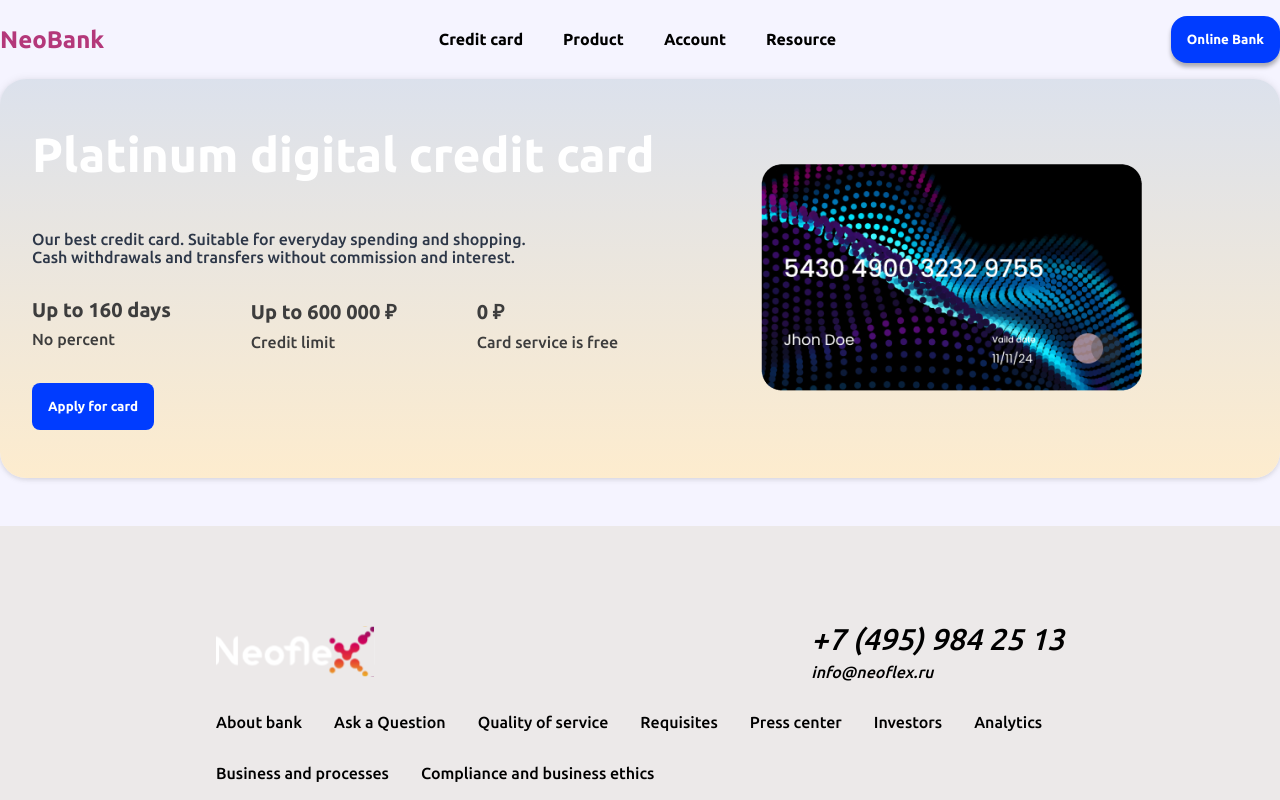
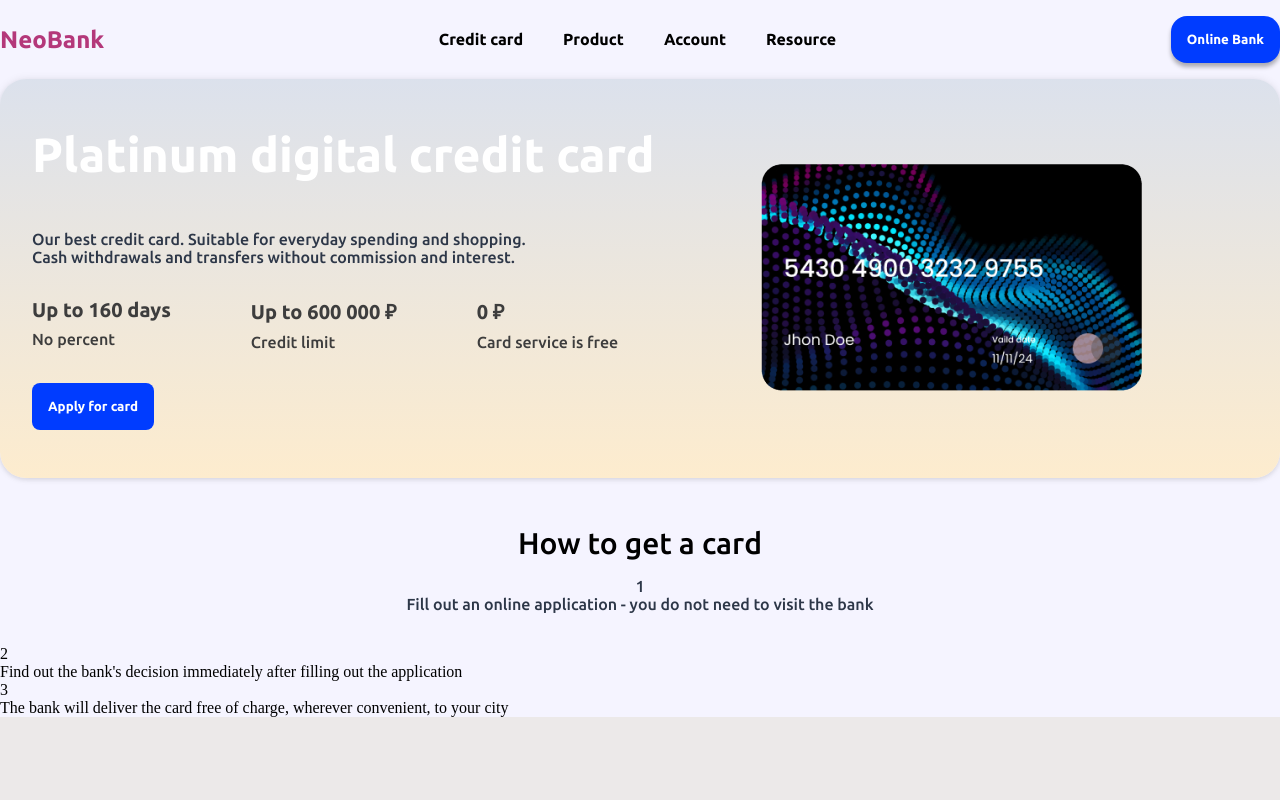
Before and after one commit to NyanLight/neoflex-project, a React (Vite) app: page /loan in a window 1280 px wide. Shown: the top 800 px of the page. Built offline with nearby package versions, Linux system fonts and the light colour scheme.

Commit message:
create html structure to steps component

```diff
--- /dev/null
+++ b/src/components/Steps/Steps.tsx
@@ -0,0 +1,39 @@
+import { Step } from './Steps.type';
+import styles from './Steps.module.css';
+
+const stepsData: Step[] = [
+  {
+    number: 1,
+    lineWidth: '250px',
+    text: 'Fill out an online application - you do not need to visit the bank',
+  },
+  {
+    number: 2,
+    lineWidth: '300px',
+    text: "Find out the bank's decision immediately after filling out the application",
+  },
+  {
+    number: 3,
+    lineWidth: '335px',
+    text: 'The bank will deliver the card free of charge, wherever convenient, to your city',
+  },
+];
+export function Steps() {
+  return (
+    <section className={styles.steps}>
+      <h2 className={styles.title}>How to get a card</h2>
+      {stepsData.map((step) => (
+        <div className={styles.step}>
+          <div className={styles.step__top}>
+            <div className={styles.number}>{step.number}</div>
+            <div
+              className={styles.line}
+              style={{ width: step.lineWidth }}
+            ></div>
+          </div>
+          <div className={styles.step__bottom}>{step.text}</div>
+        </div>
+      ))}
+    </section>
+  );
+}
--- /dev/null
+++ b/src/components/Steps/Steps.type.ts
@@ -0,0 +1,5 @@
+export type Step = {
+    number: number,
+    lineWidth: string,
+    text: string,
+}
--- /dev/null
+++ b/src/components/Steps/index.tsx
@@ -0,0 +1 @@
+export { Steps } from "./Steps"
--- a/src/pages/Loan.tsx
+++ b/src/pages/Loan.tsx
@@ -1,7 +1,11 @@
 import { Platinum } from "../components/Platinum/Platinum";
+import { Steps } from "../components/Steps";
 
 export function Loan () {
     return (
+        <>
         <Platinum />
+        <Steps />
+        </>
     )
 }
```
Also changed, not shown: src/components/Steps/Steps.module.css (added).
